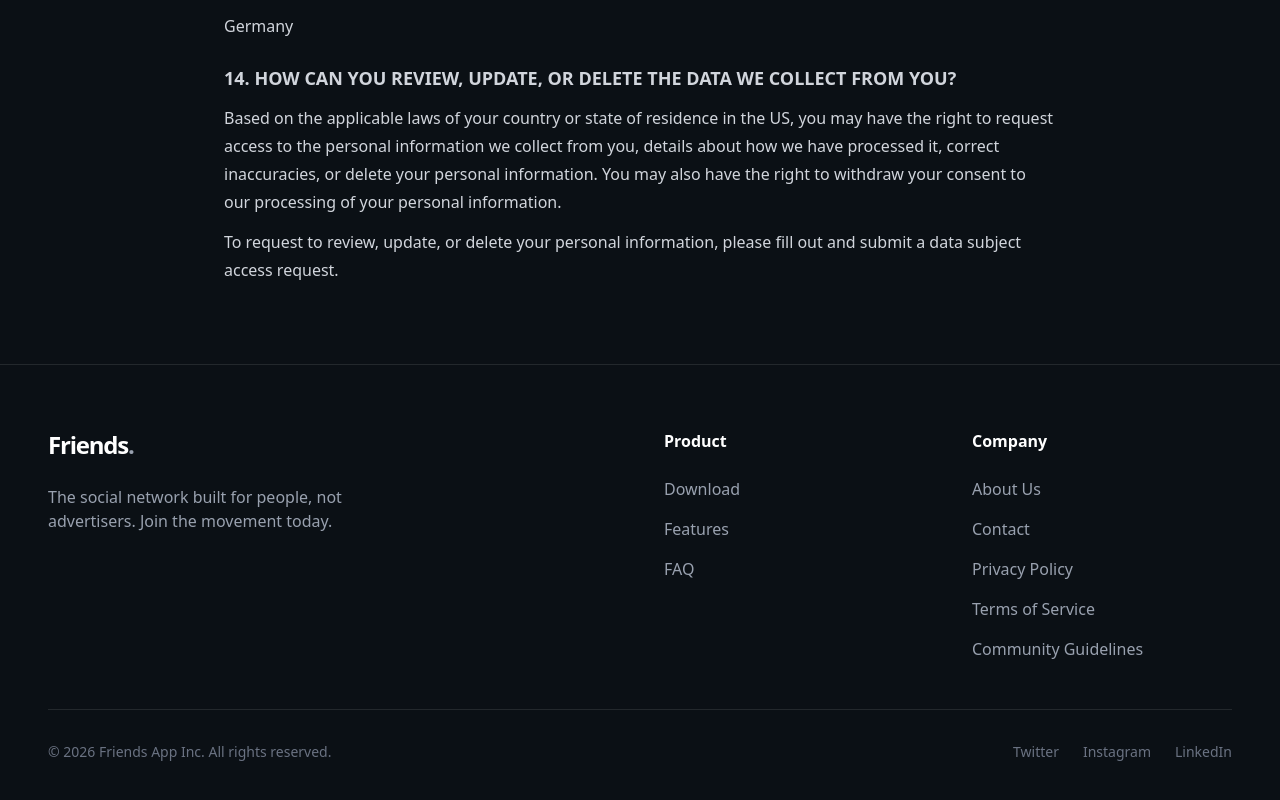
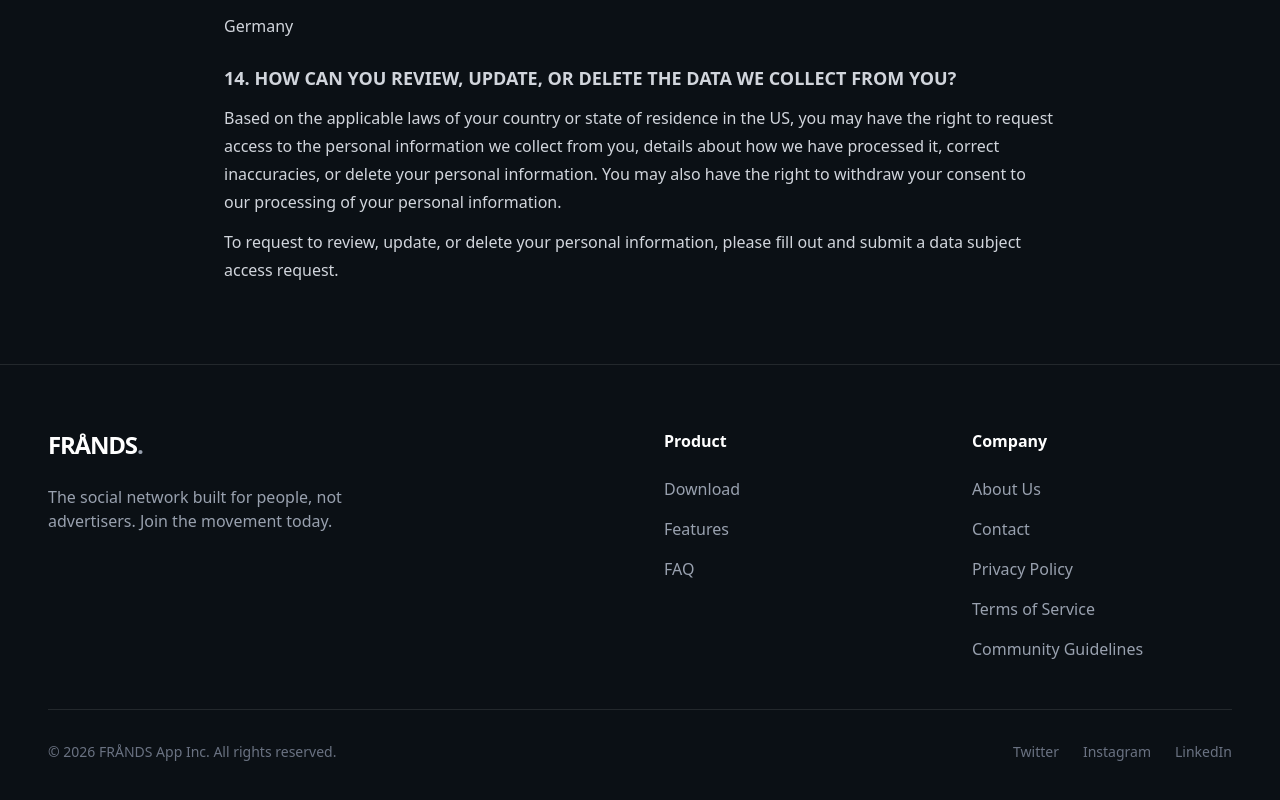
Before and after one commit to benekunzi/friends-website, a Next.js app: page /privacyPolicy in a window 1280 px wide. Shown: the part 8208-9008 px from the top of the page. Built offline with nearby package versions, Linux system fonts and the light colour scheme.

Commit message:
Refactor Footer component to update branding from "Friends" to "FRÅNDS" in the footer links and copyright notice

```diff
--- /dev/null
+++ b/apphosting.yaml
@@ -0,0 +1,2 @@
+runConfig:
+  maxInstances: 10
--- a/src/components/Footer.tsx
+++ b/src/components/Footer.tsx
@@ -8,7 +8,7 @@ export default function Footer() {
                 <div className="grid md:grid-cols-4 gap-12 mb-12">
                     <div className="col-span-1 md:col-span-2">
                         <Link href="/" className="text-2xl font-bold tracking-tighter mb-6 inline-block">
-                            Friends<span className="text-gray-400">.</span>
+                            FRÅNDS<span className="text-gray-400">.</span>
                         </Link>
                         <p className="text-gray-400 max-w-sm">
                             The social network built for people, not advertisers. Join the movement today.
@@ -37,7 +37,7 @@ export default function Footer() {
                 </div>
 
                 <div className="pt-8 border-t border-white/10 flex flex-col md:flex-row justify-between items-center text-gray-500 text-sm">
-                    <p>© {new Date().getFullYear()} Friends App Inc. All rights reserved.</p>
+                    <p>© {new Date().getFullYear()} FRÅNDS App Inc. All rights reserved.</p>
                     <div className="flex gap-6 mt-4 md:mt-0">
                         {/* Social icon placeholders */}
                         <Link href="#" className="hover:text-white transition-colors">Twitter</Link>
```
Also changed, not shown: src/app/globals.css (+9 -2 lines).
